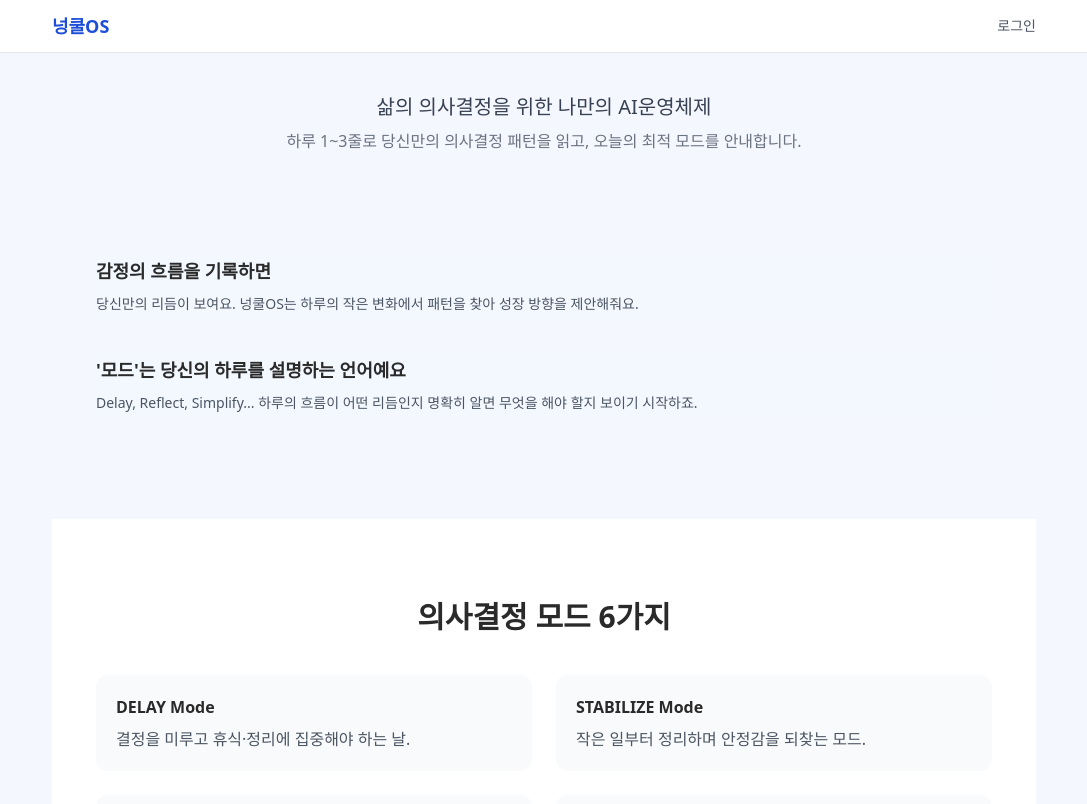
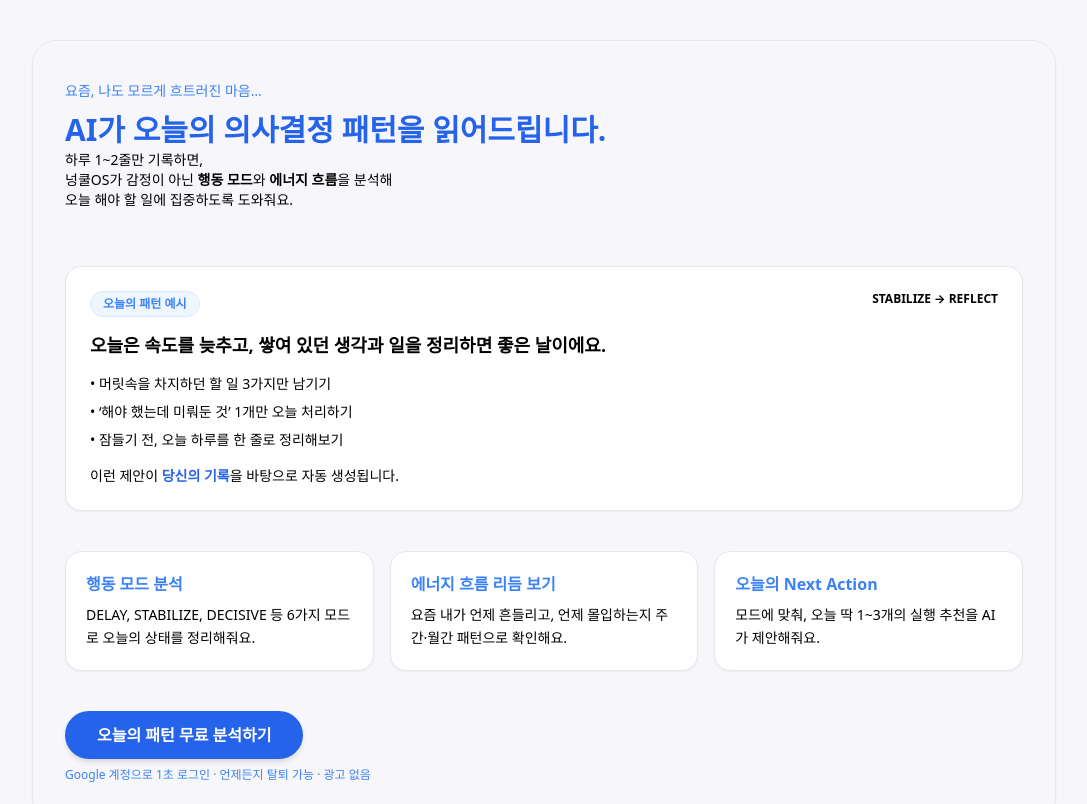
Before and after one commit to NeongKoolSoft/NKOS, a React (Vite) app: page / in a window 1280 px wide. Shown: the top 804 px of the page, without its empty margins (96-1183 px from the left). Built offline with nearby package versions, Linux system fonts and the light colour scheme; no server answers; the HTML template or start-up script is replaced by a standard one.

Commit message:
fix: 251211 1821

```diff
--- a/src/App.jsx
+++ b/src/App.jsx
@@ -253,8 +253,14 @@ function App() {
           <Route path="/welcome" element={<Welcome />} />
 
           {/* 비로그인 랜딩 홈 (소개/스토리용) */}
+
+          {/* ✅ 비로그인 기본 진입(/)을 Welcome 페이지로 변경 */}
+          <Route path="/" element={<Welcome />} />
+
+          {/* 필요하면 예전 랜딩은 /intro 같은 별도 경로로 살려둘 수 있음 */}
+          {/*
           <Route
-            path="/"
+            path="/intro"
             element={
               <PublicHome
                 onClickStart={handleClickStart}
@@ -262,6 +268,7 @@ function App() {
               />
             }
           />
+        */}
 
           {/* /mode : 상단 헤더 + DailyLogInput + Footer
               → "기록 시작하기" 후 진입하는 체험용 모드 페이지 */}
```
